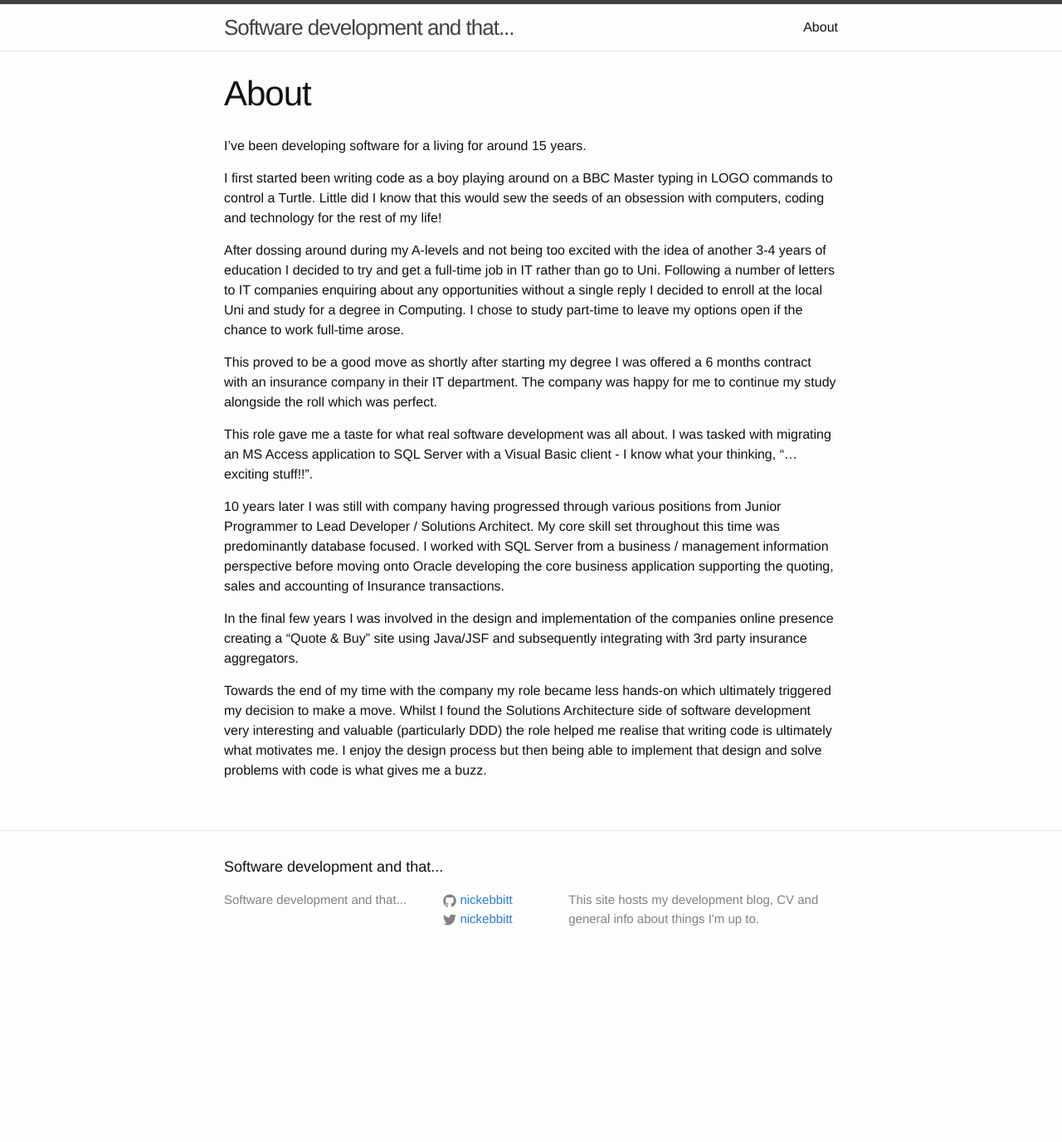
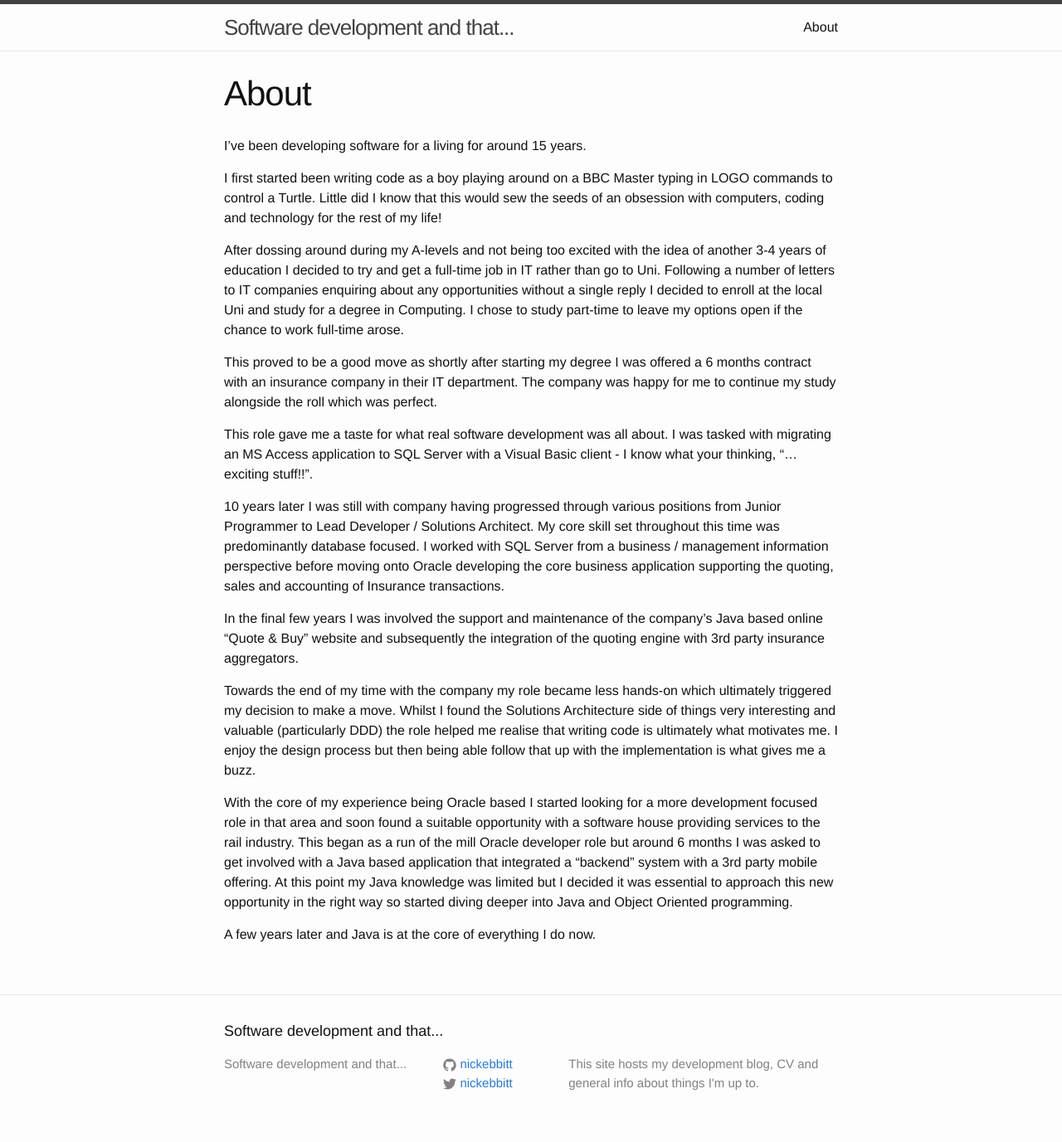
Before and after one commit to nickebbitt/nickebbitt.github.io, a Jekyll site: the page built from about.md, in a window 1280 px wide. Shown: the whole page at 83% size. Built offline with Jekyll 4.4.1, drawn with Linux system fonts in a browser that asks for light colours; before the commit the page ends 1179 px from its top, so only the background shows below that.

Commit message:
Update About with further detail about Java experience

```diff
--- a/about.md
+++ b/about.md
@@ -16,6 +16,10 @@ This role gave me a taste for what real software development was all about. I wa
 
 10 years later I was still with company having progressed through various positions from Junior Programmer to Lead Developer / Solutions Architect. My core skill set throughout this time was predominantly database focused. I worked with SQL Server from a business / management information perspective before moving onto Oracle developing the core business application supporting the quoting, sales and accounting of Insurance transactions.
 
-In the final few years I was involved in the design and implementation of the companies online presence creating a "Quote & Buy" site using Java/JSF and subsequently integrating with 3rd party insurance aggregators.
+In the final few years I was involved the support and maintenance of the company's Java based online "Quote & Buy" website and subsequently the integration of the quoting engine with 3rd party insurance aggregators.
 
-Towards the end of my time with the company my role became less hands-on which ultimately triggered my decision to make a move. Whilst I found the Solutions Architecture side of software development very interesting and valuable (particularly DDD) the role helped me realise that writing code is ultimately what motivates me. I enjoy the design process but then being able to implement that design and solve problems with code is what gives me a buzz.
+Towards the end of my time with the company my role became less hands-on which ultimately triggered my decision to make a move. Whilst I found the Solutions Architecture side of things very interesting and valuable (particularly DDD) the role helped me realise that writing code is ultimately what motivates me. I enjoy the design process but then being able follow that up with the implementation is what gives me a buzz.
+
+With the core of my experience being Oracle based I started looking for a more development focused role in that area and soon found a suitable opportunity with a software house providing services to the rail industry. This began as a run of the mill Oracle developer role but around 6 months I was asked to get involved with a Java based application that integrated a "backend" system with a 3rd party mobile offering. At this point my Java knowledge was limited but I decided it was essential to approach this new opportunity in the right way so started diving deeper into Java and Object Oriented programming.
+
+A few years later and Java is at the core of everything I do now.
```
